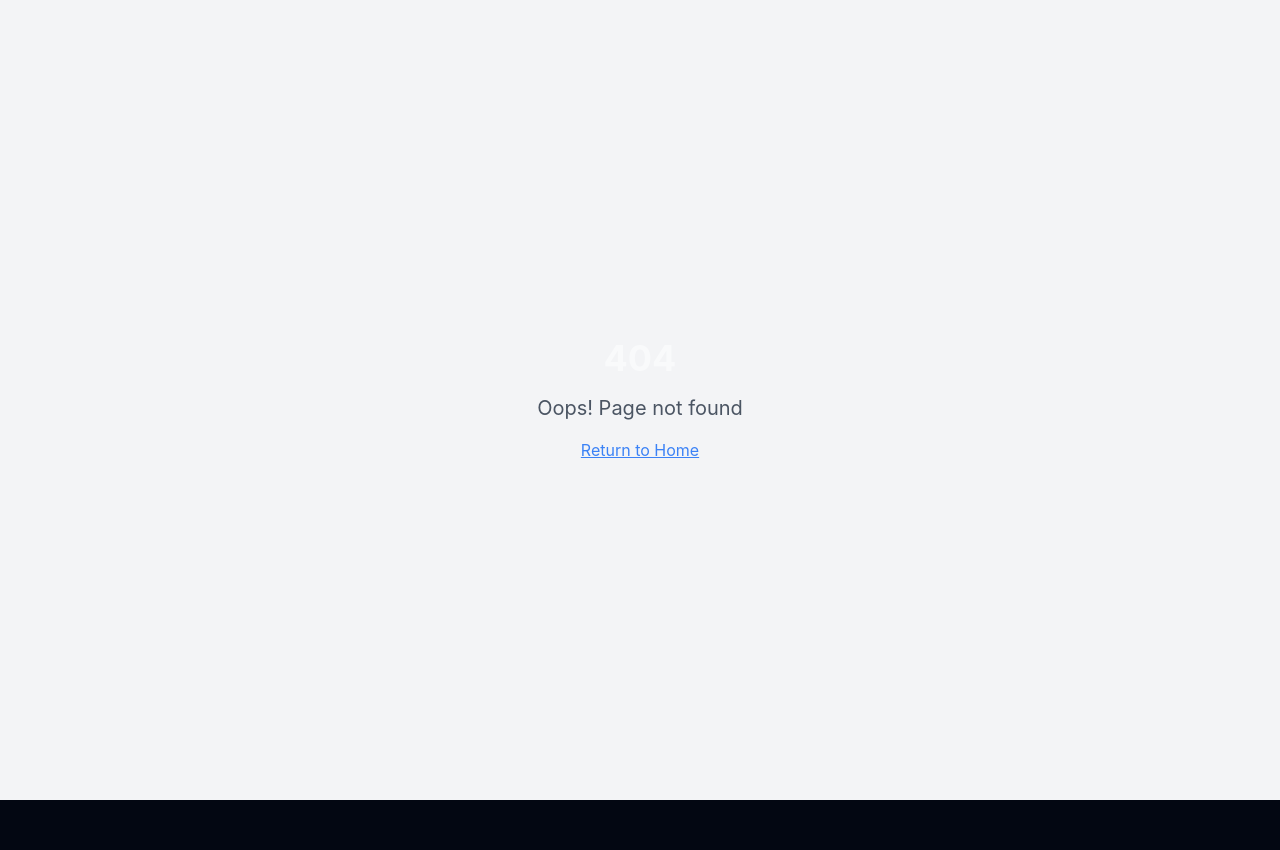
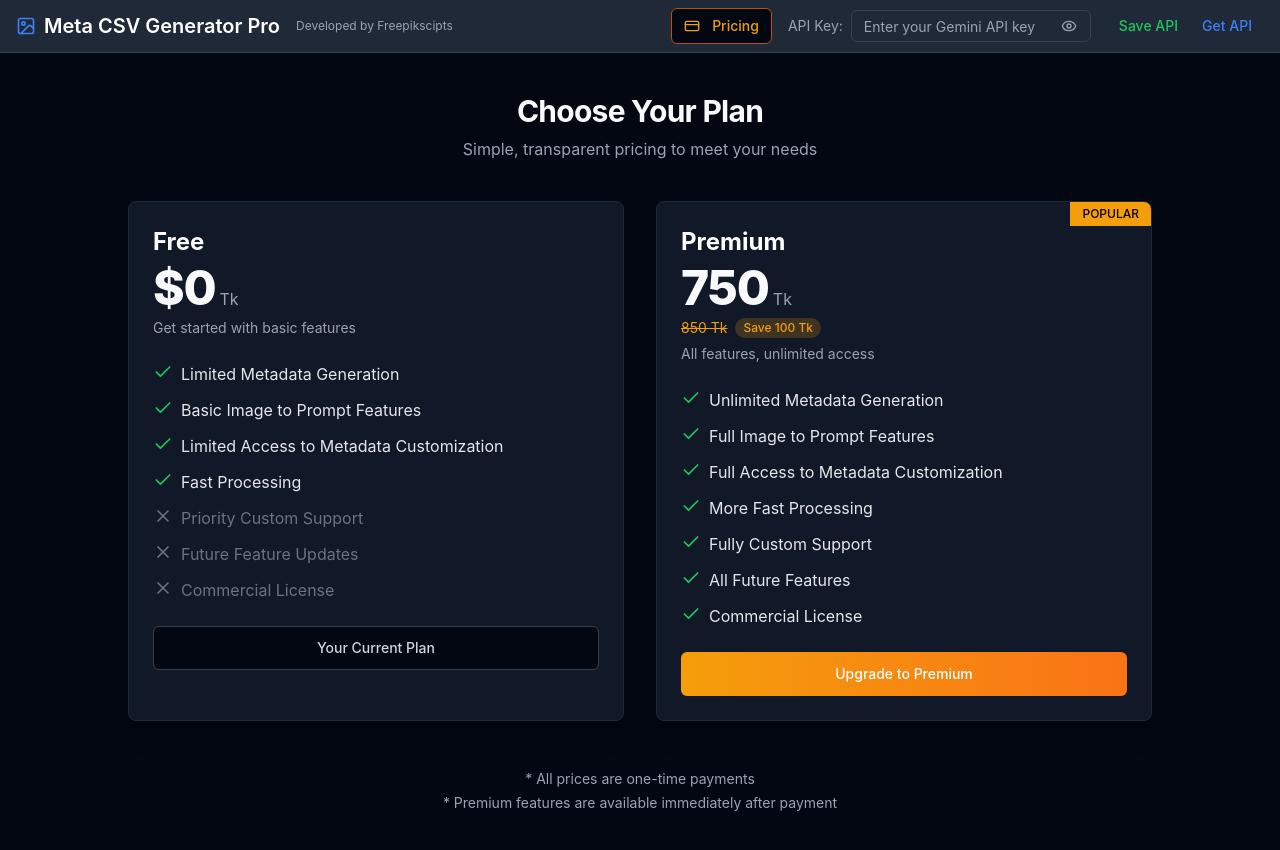
Before and after one commit to nexcraftaipro/final, a React (Vite) app: page /pricing in a window 1280 px wide. Before the commit this address had no page. Shown: the top 850 px of the page. Before the commit the page ends 800 px from the top, so only its background shows below. Built offline with nearby package versions, Linux system fonts and the light colour scheme.

Commit message:
Add pricing page and premium order redirection.

```diff
--- a/src/App.tsx
+++ b/src/App.tsx
@@ -8,6 +8,7 @@ import { ThemeProvider } from "next-themes";
 import Index from "./pages/Index";
 import Auth from "./pages/Auth";
 import NotFound from "./pages/NotFound";
+import Pricing from "./pages/Pricing";
 import { AuthProvider } from "./context/AuthContext";
 
 const queryClient = new QueryClient();
@@ -23,6 +24,7 @@ const App = () => (
             <Routes>
               <Route path="/" element={<Index />} />
               <Route path="/auth" element={<Auth />} />
+              <Route path="/pricing" element={<Pricing />} />
               <Route path="*" element={<NotFound />} />
             </Routes>
           </TooltipProvider>
--- a/src/components/AppHeader.tsx
+++ b/src/components/AppHeader.tsx
@@ -6,6 +6,7 @@ import { Input } from '@/components/ui/input';
 import { useAuth } from '@/context/AuthContext';
 import ThemeToggle from '@/components/ThemeToggle';
 import { toast } from 'sonner';
+import { useNavigate } from 'react-router-dom';
 
 interface AppHeaderProps {
   remainingCredits: string | number;
@@ -20,7 +21,7 @@ const AppHeader: React.FC<AppHeaderProps> = ({
 }) => {
   const [showApiKey, setShowApiKey] = useState(false);
   const [inputKey, setInputKey] = useState(apiKey);
-  const [showPricingModal, setShowPricingModal] = useState(false);
+  const navigate = useNavigate();
 
   useEffect(() => {
     setInputKey(apiKey);
@@ -47,15 +48,6 @@ const AppHeader: React.FC<AppHeaderProps> = ({
     toast.success('API key cleared');
   };
 
-  const togglePricingModal = () => {
-    setShowPricingModal(!showPricingModal);
-    if (!showPricingModal) {
-      toast.info('Premium plans: $9.99/month for unlimited generations', {
-        description: 'Get unlimited API calls, priority support, and advanced features'
-      });
-    }
-  };
-
   return (
     <header className="bg-secondary border-b border-gray-700 py-2 px-4">
       <div className="flex items-center justify-between">
@@ -74,7 +66,7 @@ const AppHeader: React.FC<AppHeaderProps> = ({
             variant="outline"
             size="sm"
             className="text-amber-500 border-amber-700 hover:bg-amber-900/20"
-            onClick={togglePricingModal}
+            onClick={() => navigate('/pricing')}
           >
             <CreditCard className="h-4 w-4 mr-1" />
             Pricing
--- a/src/pages/Index.tsx
+++ b/src/pages/Index.tsx
@@ -17,6 +17,7 @@ import { Separator } from '@/components/ui/separator';
 import { Tabs, TabsContent, TabsList, TabsTrigger } from '@/components/ui/tabs';
 import AppHeader from '@/components/AppHeader';
 import Sidebar from '@/components/Sidebar';
+
 const Index: React.FC = () => {
   const [apiKey, setApiKey] = useState('');
   const [images, setImages] = useState<ProcessedImage[]>([]);
@@ -28,13 +29,15 @@ const Index: React.FC = () => {
   const [generationMode, setGenerationMode] = useState<GenerationMode>('metadata');
   const [selectedTab, setSelectedTab] = useState('image');
   const [shouldRedirect, setShouldRedirect] = useState(false);
+
   // Default values as requested
   const [minTitleWords, setMinTitleWords] = useState(10);
   const [maxTitleWords, setMaxTitleWords] = useState(15);
   const [minKeywords, setMinKeywords] = useState(35);
   const [maxKeywords, setMaxKeywords] = useState(45);
-  const [minDescriptionWords, setMinDescriptionWords] = useState(10); // Changed from 20 to 10
+  const [minDescriptionWords, setMinDescriptionWords] = useState(5); // Changed from 10 to 5
   const [maxDescriptionWords, setMaxDescriptionWords] = useState(30);
+
   const {
     user,
     isLoading,
@@ -42,100 +45,126 @@ const Index: React.FC = () => {
     incrementCreditsUsed,
     profile
   } = useAuth();
+
   useEffect(() => {
     const savedKey = localStorage.getItem('gemini-api-key');
     if (savedKey) {
       setApiKey(savedKey);
     }
   }, []);
+
   useEffect(() => {
     if (!isLoading && !user) {
       setShouldRedirect(true);
     }
   }, [isLoading, user]);
+
   if (shouldRedirect) {
     return <Navigate to="/auth" replace />;
   }
+
   if (isLoading) {
     return <div className="flex min-h-screen items-center justify-center">
         <Loader2 className="h-8 w-8 animate-spin text-primary" />
       </div>;
   }
+
   const handleApiKeyChange = (key: string) => {
     setApiKey(key);
   };
+
   const handleImagesSelected = (newImages: ProcessedImage[]) => {
     setImages(prev => [...prev, ...newImages]);
   };
+
   const handleRemoveImage = (id: string) => {
     setImages(prev => prev.filter(img => img.id !== id));
   };
+
   const handleClearAll = () => {
     setImages([]);
   };
+
   const handleTitleLengthChange = (value: number[]) => {
     setTitleLength(value[0]);
   };
+
   const handleDescriptionLengthChange = (value: number[]) => {
     setDescriptionLength(value[0]);
   };
+
   const handleKeywordCountChange = (value: number[]) => {
     setKeywordCount(value[0]);
   };
+
   const handlePlatformChange = (newPlatform: Platform) => {
     setPlatform(newPlatform);
   };
+
   const handleModeChange = (mode: GenerationMode) => {
     setGenerationMode(mode);
   };
+
   const handleMinTitleWordsChange = (value: number[]) => {
     setMinTitleWords(value[0]);
   };
+
   const handleMaxTitleWordsChange = (value: number[]) => {
     setMaxTitleWords(value[0]);
   };
+
   const handleMinKeywordsChange = (value: number[]) => {
     setMinKeywords(value[0]);
   };
+
   const handleMaxKeywordsChange = (value: number[]) => {
     setMaxKeywords(value[0]);
   };
+
   const handleMinDescriptionWordsChange = (value: number[]) => {
     setMinDescriptionWords(value[0]);
   };
+
   const handleMaxDescriptionWordsChange = (value: number[]) => {
     setMaxDescriptionWords(value[0]);
   };
+
   const handleProcessImages = async () => {
     if (!apiKey) {
       toast.error('Please enter your Gemini API key first');
       return;
     }
+
     const pendingImages = images.filter(img => img.status === 'pending');
     if (pendingImages.length === 0) {
       toast.info('No images to process');
       return;
     }
+
     if (!canGenerateMetadata) {
       toast.error('You have reached your free limit. Please upgrade to premium.');
       return;
     }
+
     const canProceed = await incrementCreditsUsed();
     if (!canProceed) {
       return;
     }
+
     setIsProcessing(true);
     try {
       setImages(prev => prev.map(img => img.status === 'pending' ? {
         ...img,
         status: 'processing' as const
       } : img));
+
       for (const image of pendingImages) {
         try {
           if (pendingImages.indexOf(image) > 0) {
             // Add a 2-second delay between processing images to respect the 15 RPM limit
             await new Promise(resolve => setTimeout(resolve, 2000));
           }
+
           const options = {
             titleLength,
             descriptionLength,
@@ -149,7 +178,9 @@ const Index: React.FC = () => {
             minDescriptionWords,
             maxDescriptionWords
           };
+
           const result = await analyzeImageWithGemini(image.file, apiKey, options);
+
           setImages(prev => prev.map(img => img.id === image.id ? {
             ...img,
             status: result.error ? 'error' as const : 'complete' as const,
@@ -169,6 +200,7 @@ const Index: React.FC = () => {
           } : img));
         }
       }
+
       toast.success('All images processed successfully');
     } catch (error) {
       console.error('Error during image processing:', error);
@@ -177,8 +209,10 @@ const Index: React.FC = () => {
       setIsProcessing(false);
     }
   };
+
   const pendingCount = images.filter(img => img.status === 'pending').length;
   const remainingCredits = profile?.is_premium ? '∞' : Math.max(0, 10 - (profile?.credits_used || 0));
+
   return <div className="flex min-h-screen flex-col bg-background text-foreground">
       <AppHeader remainingCredits={remainingCredits} apiKey={apiKey} onApiKeyChange={handleApiKeyChange} />
 
@@ -232,4 +266,5 @@ const Index: React.FC = () => {
       </div>
     </div>;
 };
+
 export default Index;
--- /dev/null
+++ b/src/pages/Pricing.tsx
@@ -0,0 +1,119 @@
+
+import React from 'react';
+import { useNavigate } from 'react-router-dom';
+import { Check, X } from 'lucide-react';
+import { Button } from '@/components/ui/button';
+import { Card, CardContent, CardFooter, CardHeader } from '@/components/ui/card';
+import AppHeader from '@/components/AppHeader';
+
+const PricingPage: React.FC = () => {
+  const navigate = useNavigate();
+
+  return (
+    <div className="flex min-h-screen flex-col bg-background text-foreground">
+      <AppHeader remainingCredits="0" apiKey="" onApiKeyChange={() => {}} />
+
+      <div className="flex-1 py-10 px-4">
+        <div className="max-w-5xl mx-auto">
+          <div className="text-center mb-10">
+            <h1 className="text-3xl font-bold tracking-tight">Choose Your Plan</h1>
+            <p className="text-muted-foreground mt-2">Simple, transparent pricing to meet your needs</p>
+          </div>
+
+          <div className="grid md:grid-cols-2 gap-8 mt-8">
+            {/* Free Plan */}
+            <Card className="bg-gray-900 border-gray-800 shadow-xl">
+              <CardHeader className="pb-0">
+                <h2 className="text-2xl font-bold text-white">Free</h2>
+                <div className="flex items-baseline mt-2">
+                  <span className="text-5xl font-extrabold tracking-tight">$0</span>
+                  <span className="ml-1 text-gray-400">Tk</span>
+                </div>
+                <p className="text-sm text-gray-400 mt-3">Get started with basic features</p>
+              </CardHeader>
+              <CardContent className="pt-6">
+                <ul className="space-y-3">
+                  <PricingItem included text="Limited Metadata Generation" />
+                  <PricingItem included text="Basic Image to Prompt Features" />
+                  <PricingItem included text="Limited Access to Metadata Customization" />
+                  <PricingItem included text="Fast Processing" />
+                  <PricingItem included={false} text="Priority Custom Support" />
+                  <PricingItem included={false} text="Future Feature Updates" />
+                  <PricingItem included={false} text="Commercial License" />
+                </ul>
+              </CardContent>
+              <CardFooter>
+                <Button
+                  variant="outline"
+                  size="lg"
+                  className="w-full border-gray-700 text-gray-300 hover:bg-gray-800"
+                  onClick={() => navigate('/')}
+                >
+                  Your Current Plan
+                </Button>
+              </CardFooter>
+            </Card>
+
+            {/* Premium Plan */}
+            <Card className="bg-gray-900 border-gray-800 shadow-xl relative overflow-hidden">
+              <div className="absolute top-0 right-0 bg-amber-500 text-black px-3 py-1 text-xs font-medium">
+                POPULAR
+              </div>
+              <CardHeader className="pb-0">
+                <h2 className="text-2xl font-bold text-white">Premium</h2>
+                <div className="flex items-baseline mt-2">
+                  <span className="text-5xl font-extrabold tracking-tight">750</span>
+                  <span className="ml-1 text-gray-400">Tk</span>
+                </div>
+                <div className="flex items-center mt-1">
+                  <span className="text-sm text-amber-500 line-through">850 Tk</span>
+                  <span className="ml-2 rounded-full bg-amber-500/20 px-2 py-0.5 text-xs font-medium text-amber-500">Save 100 Tk</span>
+                </div>
+                <p className="text-sm text-gray-400 mt-3">All features, unlimited access</p>
+              </CardHeader>
+              <CardContent className="pt-6">
+                <ul className="space-y-3">
+                  <PricingItem included text="Unlimited Metadata Generation" />
+                  <PricingItem included text="Full Image to Prompt Features" />
+                  <PricingItem included text="Full Access to Metadata Customization" />
+                  <PricingItem included text="More Fast Processing" />
+                  <PricingItem included text="Fully Custom Support" />
+                  <PricingItem included text="All Future Features" />
+                  <PricingItem included text="Commercial License" />
+                </ul>
+              </CardContent>
+              <CardFooter>
+                <Button
+                  size="lg"
+                  className="w-full bg-gradient-to-r from-amber-500 to-orange-500 hover:from-amber-600 hover:to-orange-600 text-white"
+                  onClick={() => window.open('https://secure-pay.nagorikpay.com/api/execute/b9a3a7e2ec6c21fbacfc4eb328bf647c', '_blank')}
+                >
+                  Upgrade to Premium
+                </Button>
+              </CardFooter>
+            </Card>
+          </div>
+
+          <div className="text-center mt-12 text-sm text-gray-400">
+            <p>* All prices are one-time payments</p>
+            <p className="mt-1">* Premium features are available immediately after payment</p>
+          </div>
+        </div>
+      </div>
+    </div>
+  );
+};
+
+// Helper component for pricing items
+const PricingItem = ({ included, text }: { included: boolean; text: string }) => (
+  <li className="flex items-start">
+    {included ? (
+      <Check className="h-5 w-5 text-green-500 mr-2 flex-shrink-0" />
+    ) : (
+      <X className="h-5 w-5 text-gray-500 mr-2 flex-shrink-0" />
+    )}
+    <span className={included ? "text-gray-200" : "text-gray-500"}>{text}</span>
+  </li>
+);
+
+export default PricingPage;
```
